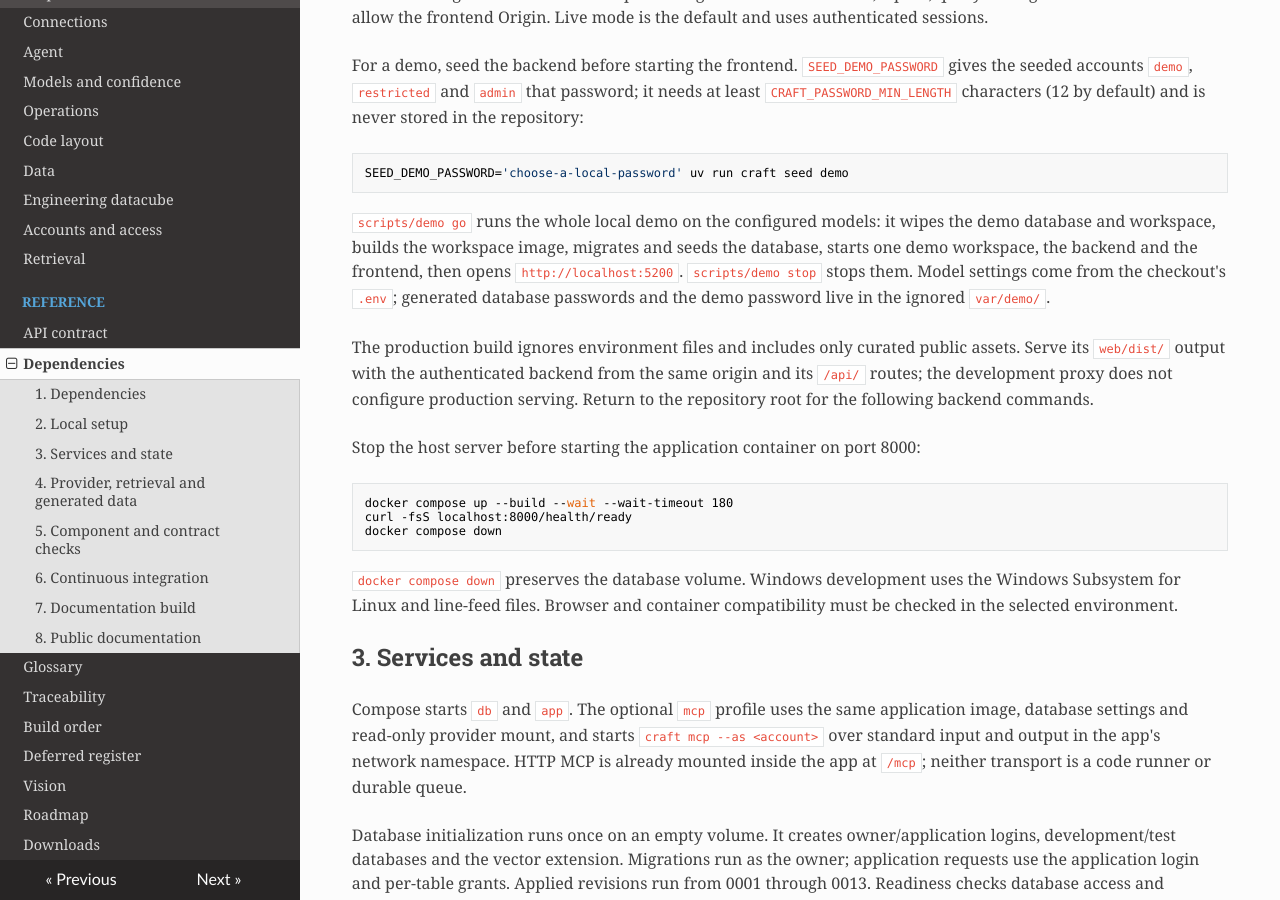
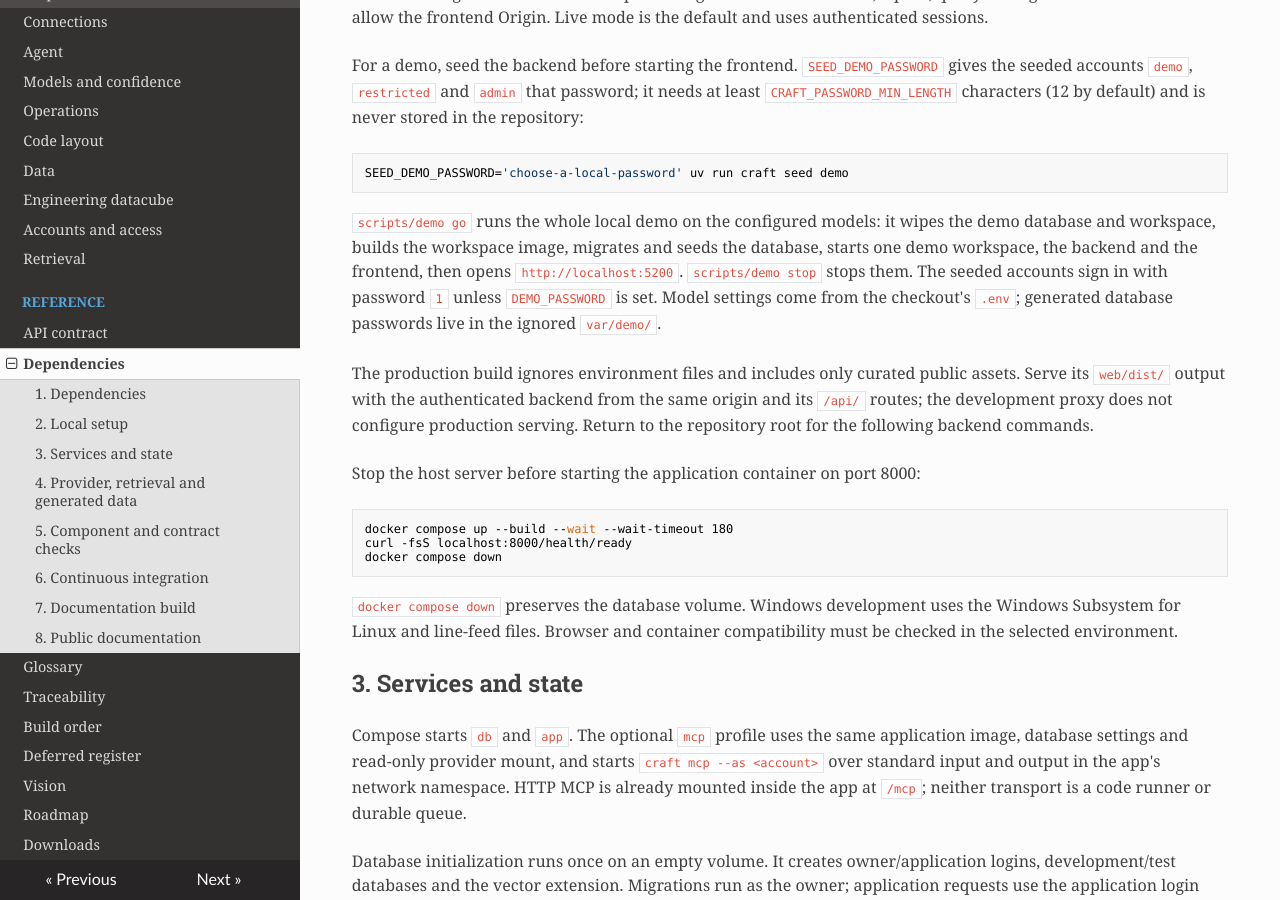
Before and after one commit to mchdeore/CRAFT, an MkDocs documentation site: the page built from docs/Dependencies-and-Integration.md, in a window 1280 px wide and 900 px high, scrolled down 4059 px. Built offline with MkDocs 1.6.1, drawn with Linux system fonts in a browser that asks for light colours; nearby versions of some CDN libraries.

Commit message:
Sign in to the local demo with password 1 without a prompt (#36)
## Ticket
None. Local demo sign-in without a password prompt.

## As built
- `scripts/demo` no longer asks for a demo password. The seeded accounts
`demo`, `restricted` and `admin` sign in to CRAFT and JupyterLab with
`1`; setting `DEMO_PASSWORD` overrides it. The ready message shows the
password.
- `docs/Dependencies-and-Integration.md` describes the default.

## Differences from the spec
None.

## Tests
- A fresh demo state uses `1` without a prompt, and `DEMO_PASSWORD`
overrides it.

## Done when
- `scripts/demo go` starts the demo without any input.

## Not tested
- A full `scripts/demo go`; only the password handling changed.

## Spec updated
`docs/Dependencies-and-Integration.md`.

````diff
--- a/docs/Dependencies-and-Integration.md
+++ b/docs/Dependencies-and-Integration.md
@@ -124,7 +124,7 @@ For a demo, seed the backend before starting the frontend. `SEED_DEMO_PASSWORD`
 SEED_DEMO_PASSWORD='choose-a-local-password' uv run craft seed demo
 ```
 
-`scripts/demo go` runs the whole local demo on the configured models: it wipes the demo database and workspace, builds the workspace image, migrates and seeds the database, starts one demo workspace, the backend and the frontend, then opens `http://localhost:5200`. `scripts/demo stop` stops them. Model settings come from the checkout's `.env`; generated database passwords and the demo password live in the ignored `var/demo/`.
+`scripts/demo go` runs the whole local demo on the configured models: it wipes the demo database and workspace, builds the workspace image, migrates and seeds the database, starts one demo workspace, the backend and the frontend, then opens `http://localhost:5200`. `scripts/demo stop` stops them. The seeded accounts sign in with password `1` unless `DEMO_PASSWORD` is set. Model settings come from the checkout's `.env`; generated database passwords live in the ignored `var/demo/`.
 
 The production build ignores environment files and includes only curated public assets. Serve its `web/dist/` output with the authenticated backend from the same origin and its `/api/` routes; the development proxy does not configure production serving. Return to the repository root for the following backend commands.
 
````
Also changed, not shown: 1 other file.
